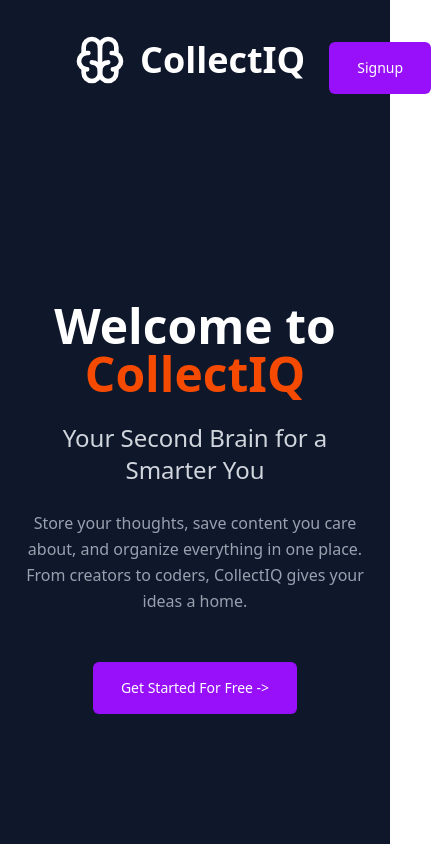
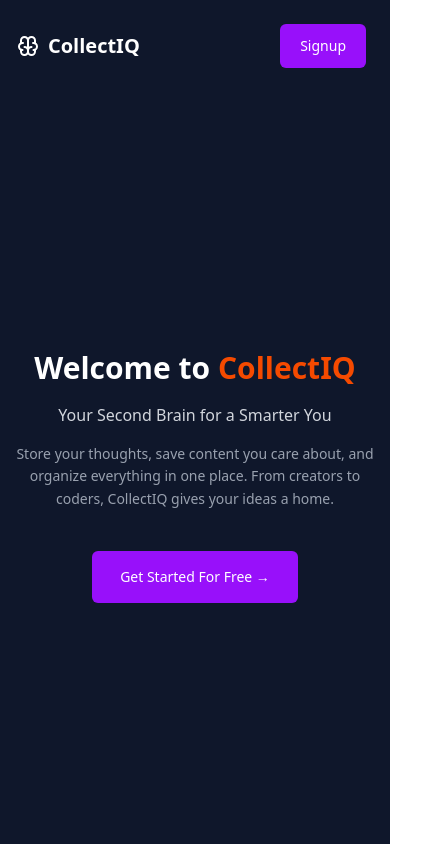
Before and after one commit to PYadav70/CollectIQ, a React (Vite) app in the folder frontend/: page / in a window 390 px wide. Shown: the whole page, 439 px wide, since content can reach past the window. Built offline with nearby package versions, Linux system fonts and the light colour scheme.

Commit message:
home page responsive

```diff
--- a/frontend/src/components/Home/Home.tsx
+++ b/frontend/src/components/Home/Home.tsx
@@ -1,31 +1,72 @@
-
 import { Button } from "../Button";
 import { Navbar } from "./Navbar";
 
 export const Home = () => {
   return (
     <div className="bg-slate-900 text-white min-h-screen w-full flex flex-col">
-            <div>
+      {/* Navbar */}
       <Navbar />
-            </div>
-            <div className="flex flex-col justify-center items-center flex-1 px-6">
-                <h1 className="text-5xl lg:text-6xl font-bold text-center mt-5">
-                    Welcome to <span className="text-orange-600">CollectIQ</span>
+
+      {/* Hero Section */}
+      <div className="flex flex-col justify-center items-center flex-1 px-4 sm:px-6 md:px-10 text-center">
+        {/* Heading */}
+        <h1
+          className="
+            text-3xl
+            sm:text-4xl
+            md:text-5xl
+            lg:text-6xl
+            font-bold
+            mt-6
+            leading-tight
+          "
+        >
+          Welcome to{" "}
+          <span className="text-orange-600">CollectIQ</span>
         </h1>
-                <p className="text-2xl mt-6 font-medium text-center text-gray-300">
+
+        {/* Subheading */}
+        <p
+          className="
+            text-base
+            sm:text-lg
+            md:text-xl
+            lg:text-2xl
+            mt-4
+            sm:mt-6
+            font-medium
+            text-gray-300
+          "
+        >
           Your Second Brain for a Smarter You
         </p>
-                <p className="text-md text-gray-400 mt-6 text-center max-w-[550px] leading-relaxed">
+
+        {/* Description */}
+        <p
+          className="
+            text-sm
+            sm:text-base
+            md:text-lg
+            text-gray-400
+            mt-4
+            sm:mt-6
+            max-w-sm
+            sm:max-w-md
+            md:max-w-lg
+            leading-relaxed
+          "
+        >
           Store your thoughts, save content you care about, and organize
           everything in one place. From creators to coders, CollectIQ gives your
           ideas a home.
         </p>
 
-                <div className="mt-10">
+        {/* CTA Button */}
+        <div className="mt-8 sm:mt-10">
           <Button
             variant="primary"
             size="lg"
-                        text="Get Started For Free ->"
+            text="Get Started For Free →"
             onClick={() => {
               window.location.href = "/signin";
             }}
--- a/frontend/src/components/Home/Navbar.tsx
+++ b/frontend/src/components/Home/Navbar.tsx
@@ -1,31 +1,34 @@
-import { BrainIcon } from "../../icons/BrainIcon"
-import { Button } from "../Button"
-import { useNavigate } from "react-router-dom"
-
+import { BrainIcon } from "../../icons/BrainIcon";
+import { Button } from "../Button";
+import { useNavigate } from "react-router-dom";
 
 export const Navbar = () => {
-    const navigate = useNavigate()
+  const navigate = useNavigate();
 
-    return <div className="p-8">
-        <div className="flex justify-between items-center">
+  return (
+    <nav className="w-full px-4 sm:px-6 lg:px-10 py-4">
+      <div className="flex items-center justify-between">
+        {/* Logo */}
         <div
-                className="flex items-center justify-center ml-10 mb-10">
-                <BrainIcon size="xl" />
-                <h1 onClick={() => {
-                    navigate('/')
-                }} className="text-4xl font-semibold ml-3 cursor-pointer">CollectIQ</h1>
+          onClick={() => navigate("/")}
+          className="flex items-center gap-2 sm:gap-3 cursor-pointer"
+        >
+          <BrainIcon size="lg" />
+          <h1 className="text-xl sm:text-2xl lg:text-3xl font-semibold">
+            CollectIQ
+          </h1>
         </div>
-            <div className='flex justify-end items-end mt-[-25px] mr-10 h-fit w-fit ml-4'>
+
+        {/* CTA Button */}
+        <div>
           <Button
             variant="primary"
-                    size="lg"
+            size="md"
             text="Signup"
-                    onClick={() => {
-                        navigate('/signup')
-                    }}
+            onClick={() => navigate("/signup")}
           />
         </div>
-
       </div>
-    </div>
-}
+    </nav>
+  );
+};
```
Lines whose indentation alone changed are shown as unchanged.
